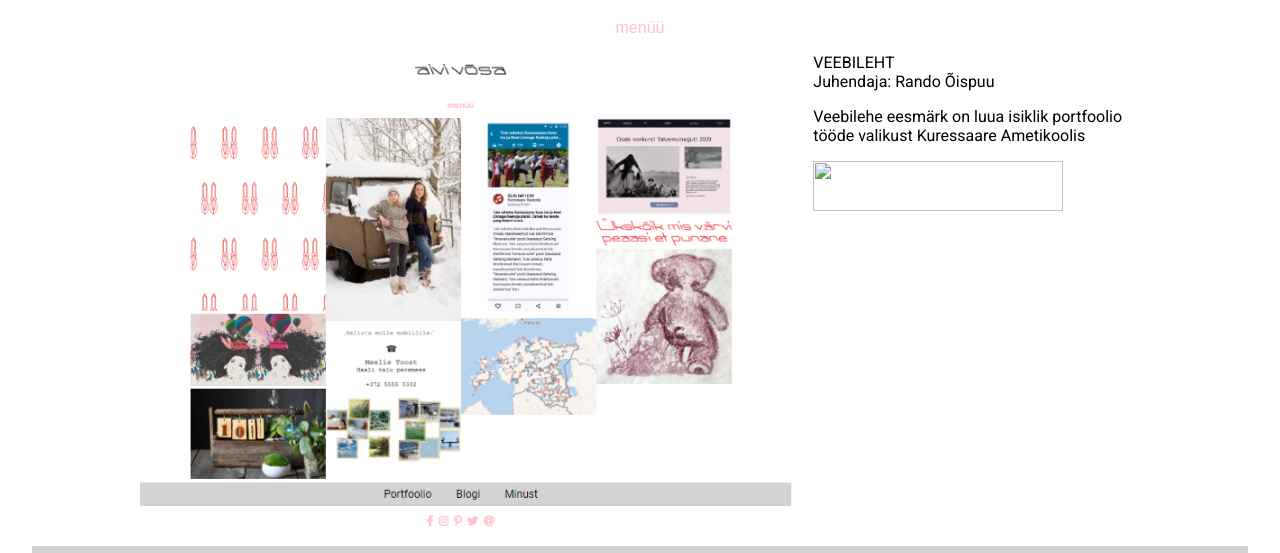
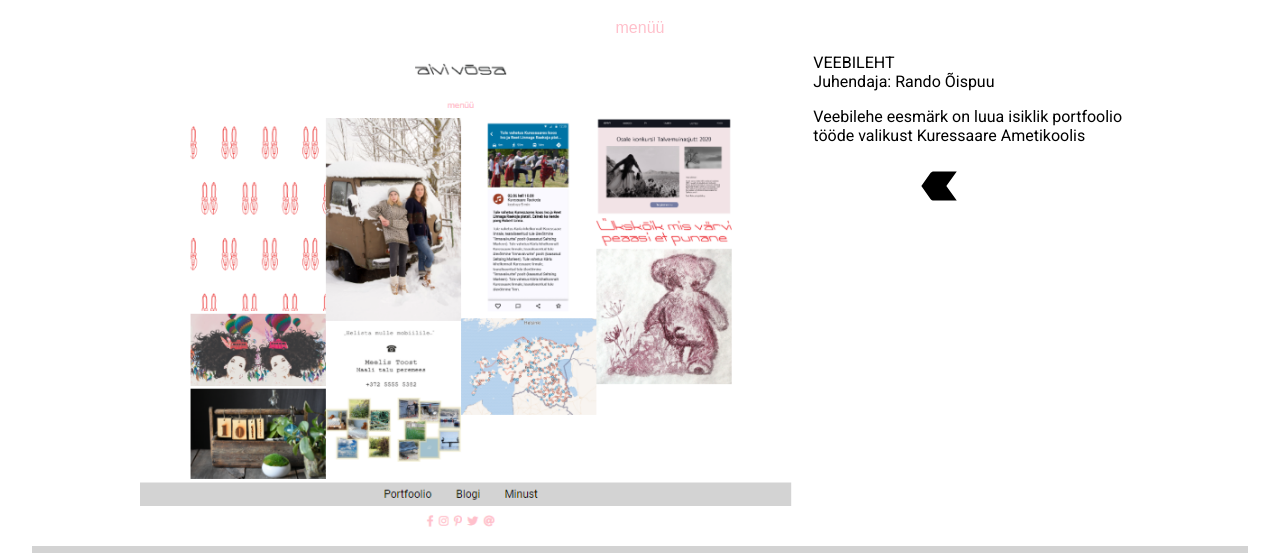
Before and after one commit to aivivosa/portfoolio, a plain HTML site: page kood.html in a window 1280 px wide. Shown: the part 73-626 px from the top of the page. Drawn offline with Linux system fonts and the light colour scheme; the site is published under a folder, as on GitHub Pages, so addresses that start at the root find nothing.

Commit message:
link tagasi veel

```diff
--- a/kood.html
+++ b/kood.html
@@ -56,7 +56,7 @@
                         <p>Veebilehe eesmärk on luua isiklik portfoolio tööde valikust
                         Kuressaare Ametikoolis
                         </p>
-                        <a href="index.html"><img src="/assets/image/tagasi.svg" alt="" width="50px" height="50px"></a>
+                        <a href="index.html"><img src="assets/image/tagasi.svg" alt="" width="50px" height="50px"></a>
                     </div>
                 </div>
             </div>
```
